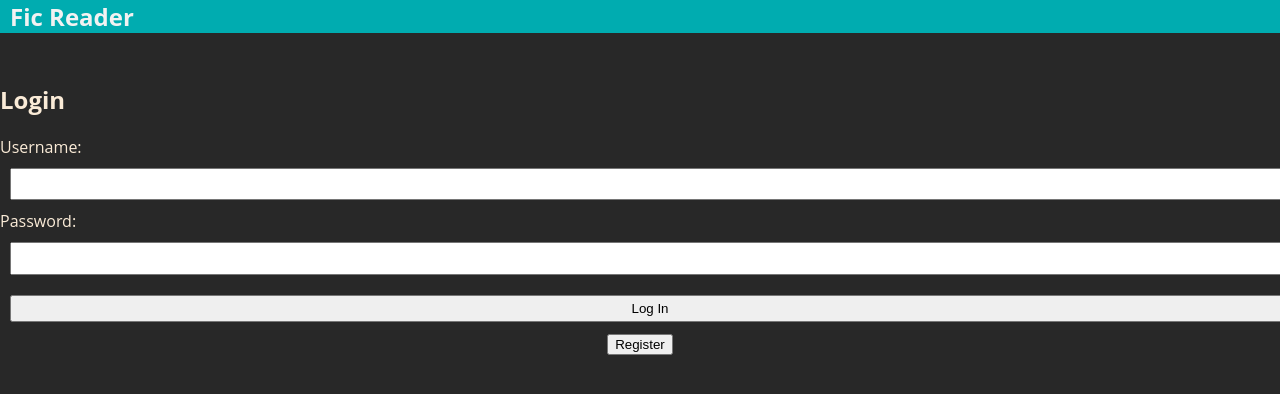
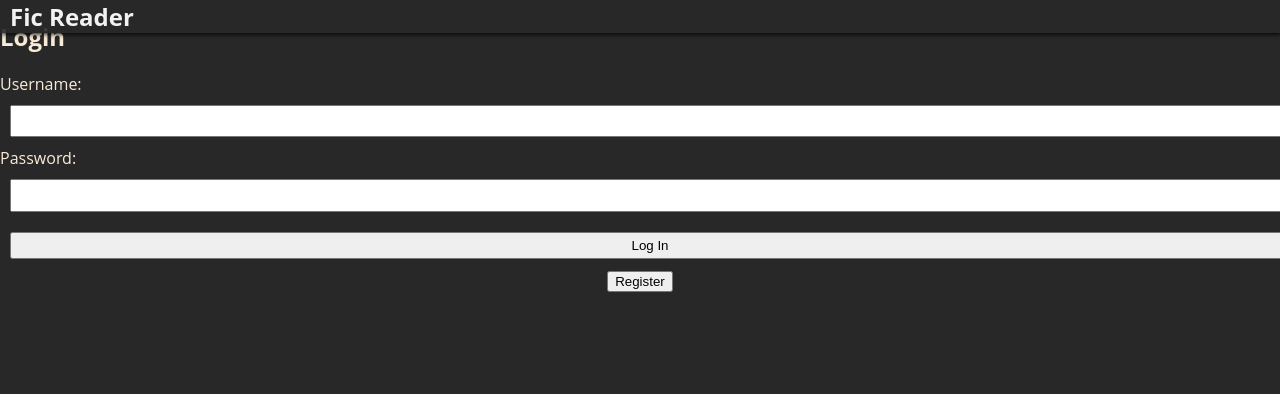
Before and after one commit to hannahbjorklund/fic-reader, a React (Vite) app: page /#/home in a window 1280 px wide. Shown: the top 394 px of the page. Built offline with nearby package versions, Linux system fonts and the light colour scheme; no server answers; a web font is replaced by a local one.

Commit message:
styled fixed nav

```diff
--- a/src/components/App/App.css
+++ b/src/components/App/App.css
@@ -38,6 +38,7 @@ hr {
   flex-direction: column;
   align-items: center;
   width: auto;
+  margin-top: 5vh;
 }
 
 form {
--- a/src/components/Nav/Nav.css
+++ b/src/components/Nav/Nav.css
@@ -3,10 +3,12 @@
   display: flex;
   justify-content: space-between;
   align-items: center;
-
-  margin: 0 0 30px;
-  background-color: #00acb0;
+  box-shadow: 1px 1px 5px #000000;
+  background-color: rgba(40, 40, 40, .9);
   overflow: hidden;
+  position: fixed;
+  width: 100%;
+  z-index: 100;
 }
 
 .nav a {
@@ -24,12 +26,12 @@
 .navLink {
   display: inline-block;
   color: #f2f2f2;
-  background-color: #00acb0;
+  background-color: rgba(40, 40, 40, 0);
   text-align: center;
   padding: 24px 10px;
   text-decoration: none;
   font-size: 15px;
-
+  font-family: 'Open Sans';
   /* these last two make the logout button in
   the nav bar look like another link */
   border: none;
@@ -38,5 +40,5 @@
 }
 
 .navLink:hover {
-  background-color: #008183;
+  background-color: #222222;
 }
```
